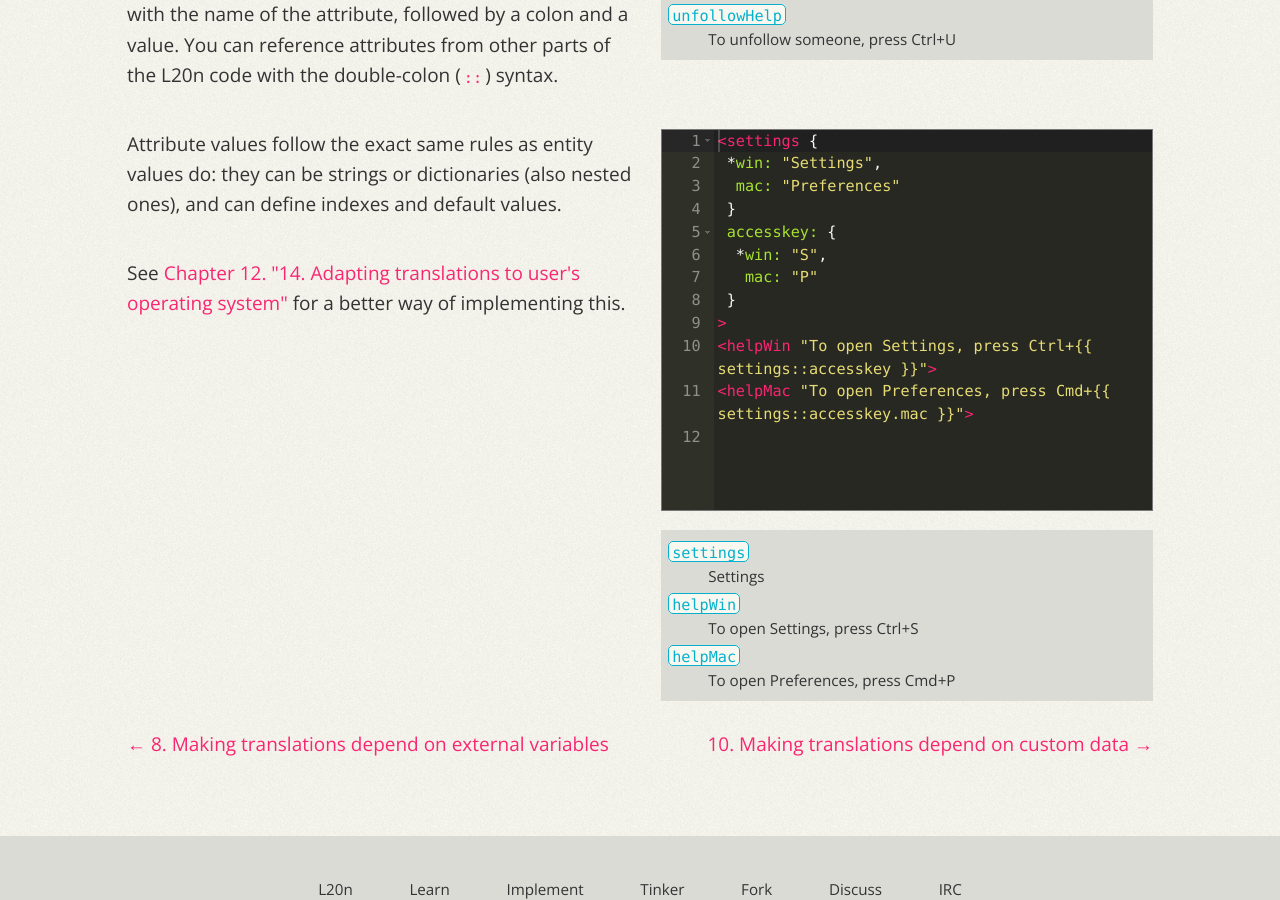
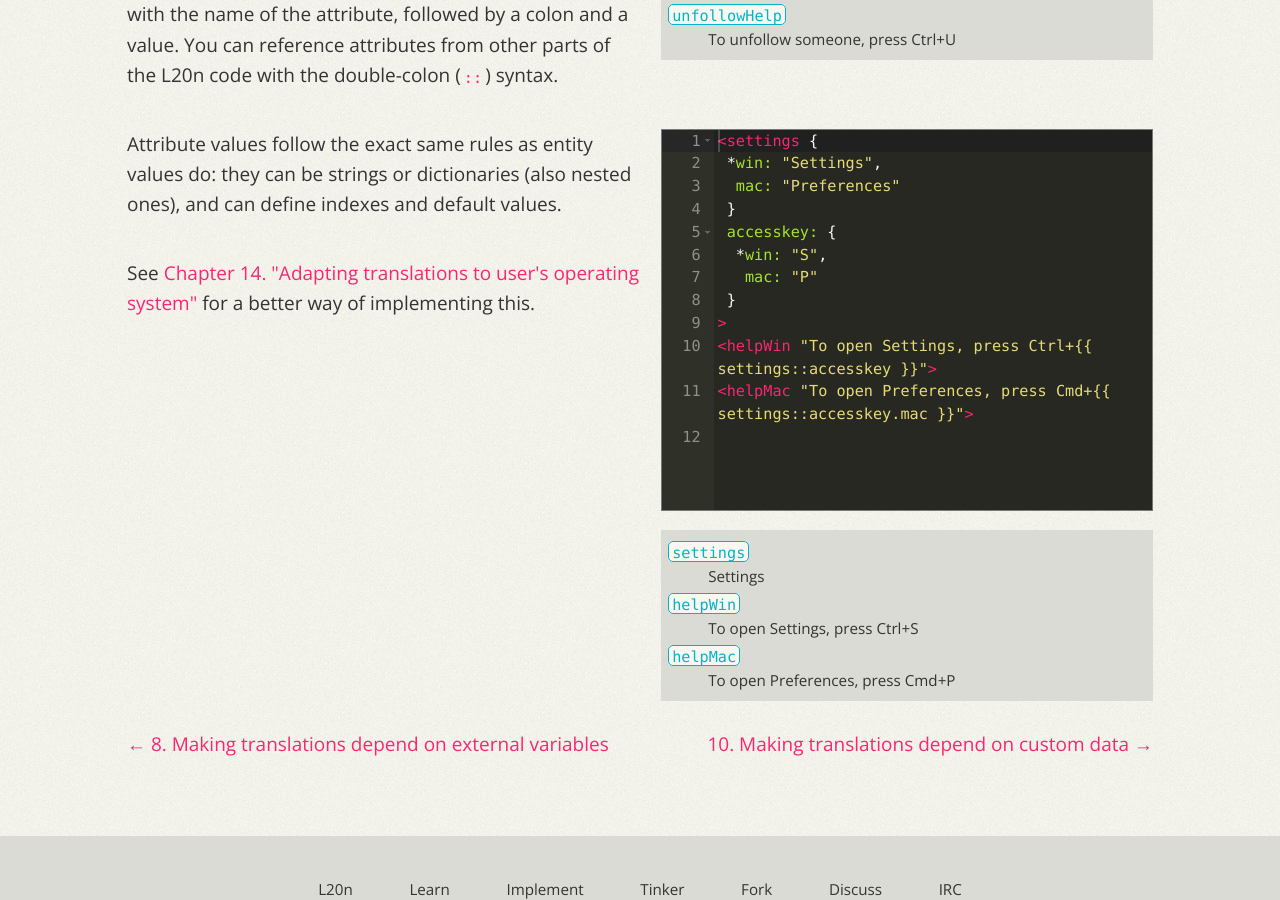
Before and after one commit to l20n/l20n.org, a Jekyll site: the page built from _posts/2012-07-09-attributes.md, in a window 1280 px wide and 900 px high, scrolled down 668 px. Built offline with Jekyll 4.4.1, drawn with Linux system fonts in a browser that asks for light colours; nearby versions of some CDN libraries.

Commit message:
Update more posts links

```diff
--- a/_posts/2012-07-09-attributes.md
+++ b/_posts/2012-07-09-attributes.md
@@ -40,7 +40,7 @@ next_title: "10. Making translations depend on custom data"
 <section class="clearfix">
 	<div class="left">
 		<p>Attribute values follow the exact same rules as entity values do:  they can be strings or dictionaries (also nested ones), and can define indexes and default values.</p>
-		<p>See <a href="{% post_url 2012-07-14-globals-os %}">Chapter 12. "14. Adapting translations to user's operating system"</a> for a better way of implementing this.</p>
+		<p>See <a href="{% post_url 2012-07-14-globals-os %}">Chapter 14. "Adapting translations to user's operating system"</a> for a better way of implementing this.</p>
 	</div>
 	<div class="right">
 		<div class="editor sourceEditor height25"
```
Also changed, not shown: _posts/2012-07-05-indexes-for-hash-tables.md (+1 -1 lines), _posts/2012-07-08-context-data-and-localization-logic.md (+1 -1 lines), _posts/2012-07-14-globals-os.md (+1 -1 lines), _posts/2012-07-16-entities-public-vs-local.md (+1 -1 lines).
